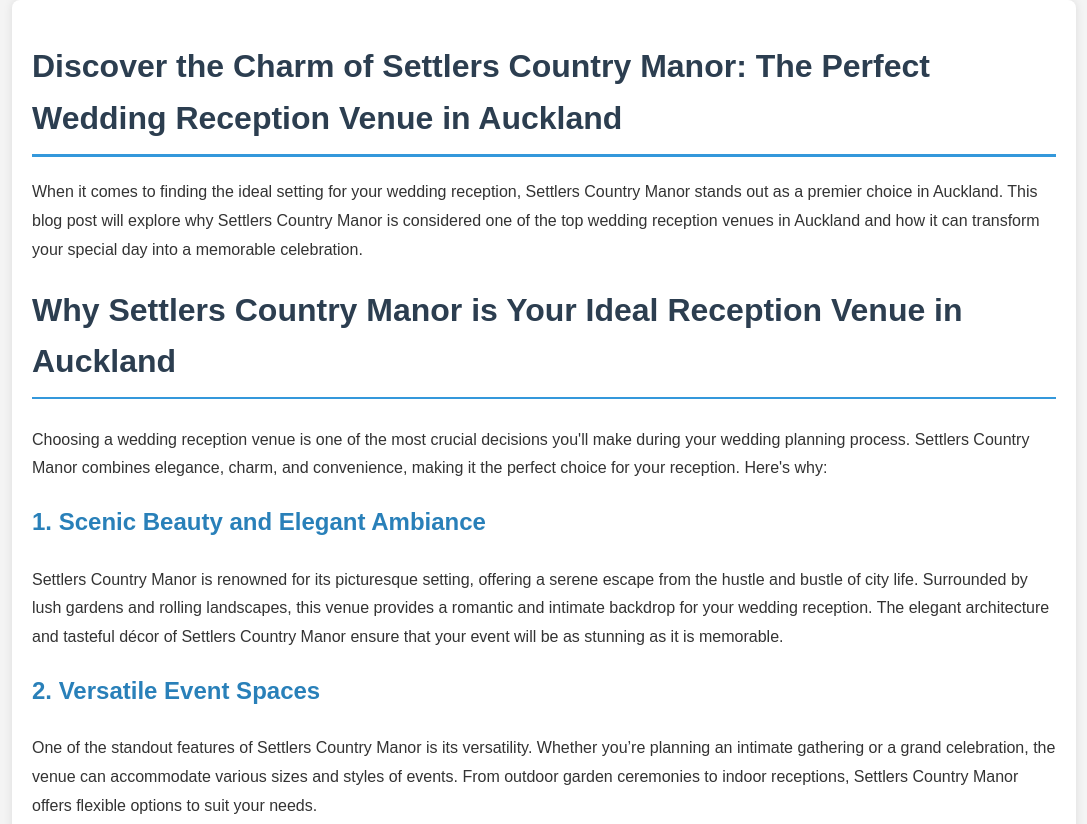
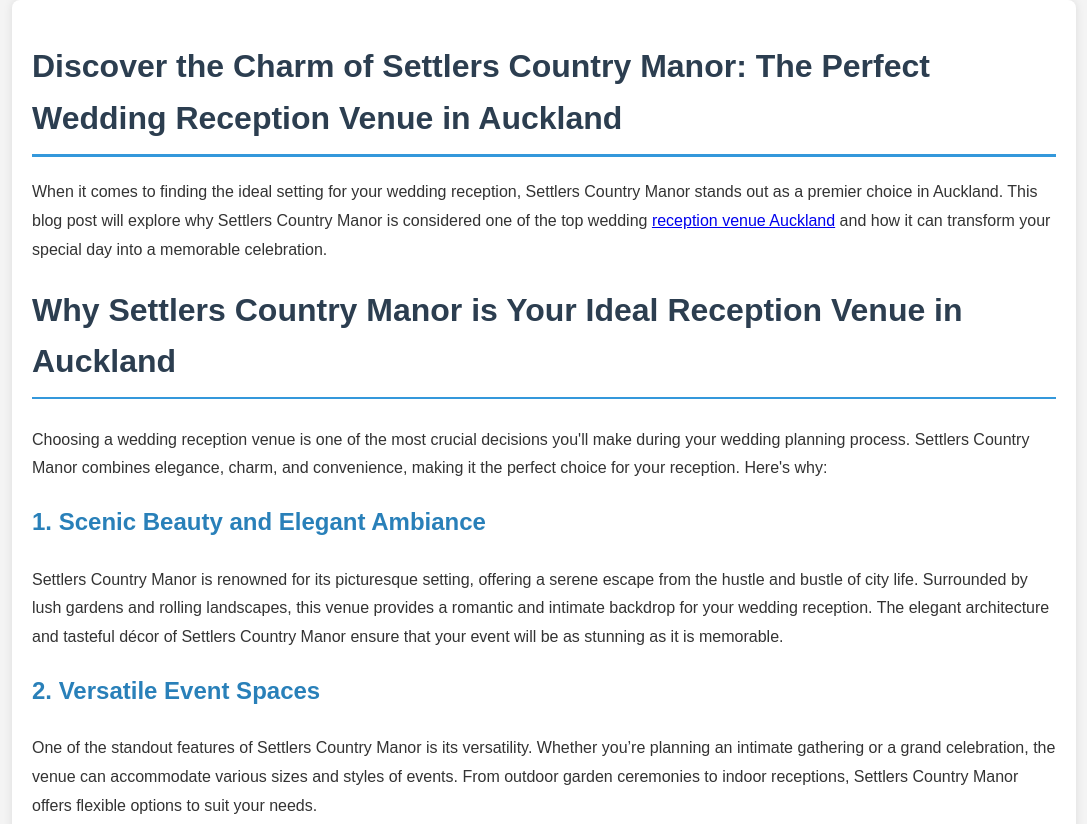
Before and after one commit to roberthinsom/Reception-Venue-Auckland, a plain HTML site: page index.html in a window 1280 px wide. Shown: the top 824 px of the page, without its empty margins (96-1183 px from the left). Drawn offline with Linux system fonts and the light colour scheme.

Commit message:
Update index.html

```diff
--- a/index.html
+++ b/index.html
@@ -69,7 +69,7 @@
 <body>
     <div class="container">
         <h1>Discover the Charm of Settlers Country Manor: The Perfect Wedding Reception Venue in Auckland</h1>
-        <p>When it comes to finding the ideal setting for your wedding reception, Settlers Country Manor stands out as a premier choice in Auckland. This blog post will explore why Settlers Country Manor is considered one of the top wedding reception venues in Auckland and how it can transform your special day into a memorable celebration.</p>
+        <p>When it comes to finding the ideal setting for your wedding reception, Settlers Country Manor stands out as a premier choice in Auckland. This blog post will explore why Settlers Country Manor is considered one of the top wedding <a href="https://www.settlerscountrymanor.co.nz/wedding-reception-venue.html">reception venue Auckland</a> and how it can transform your special day into a memorable celebration.</p>
 
         <h2>Why Settlers Country Manor is Your Ideal Reception Venue in Auckland</h2>
         <p>Choosing a wedding reception venue is one of the most crucial decisions you'll make during your wedding planning process. Settlers Country Manor combines elegance, charm, and convenience, making it the perfect choice for your reception. Here's why:</p>
```
